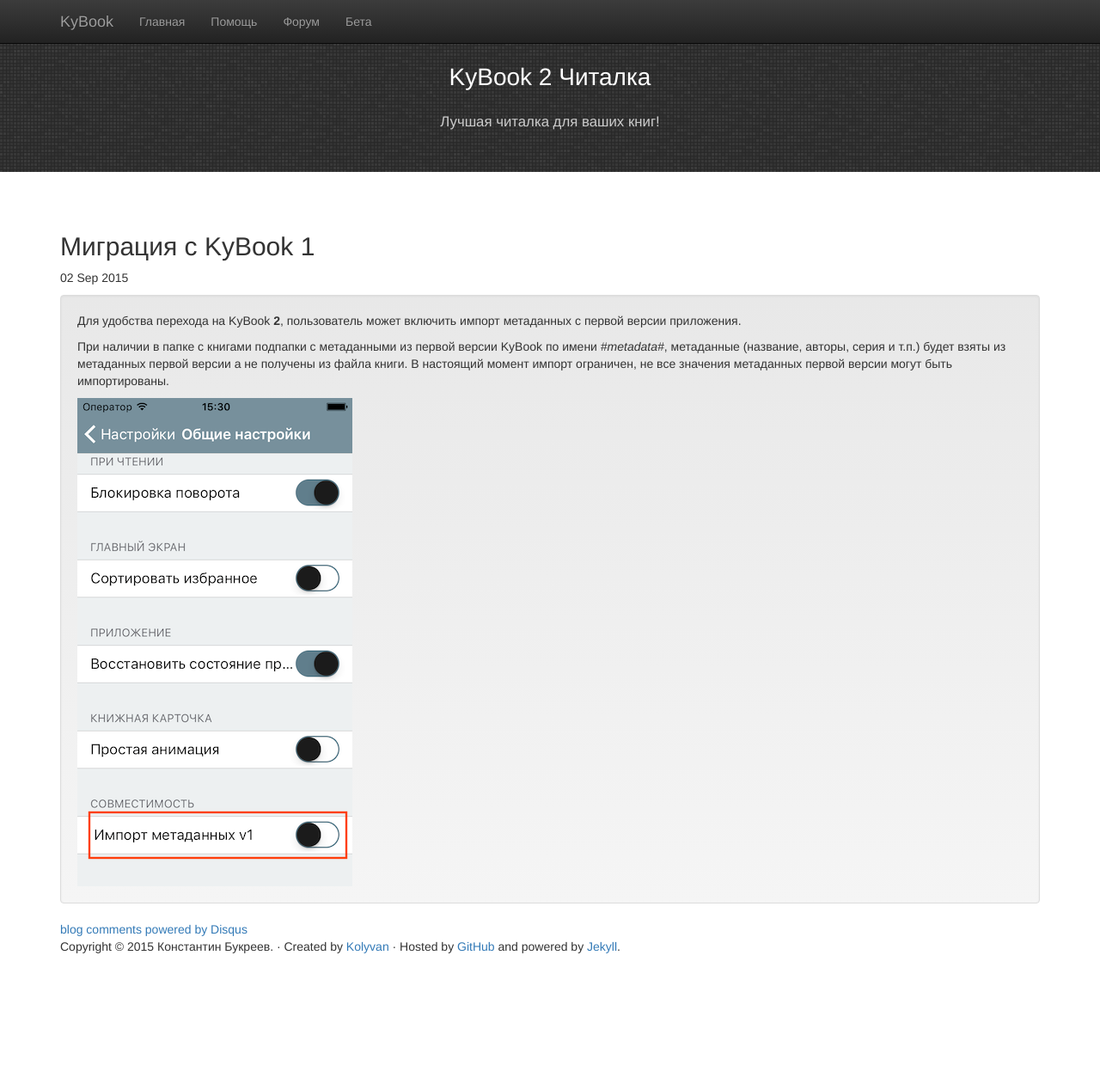
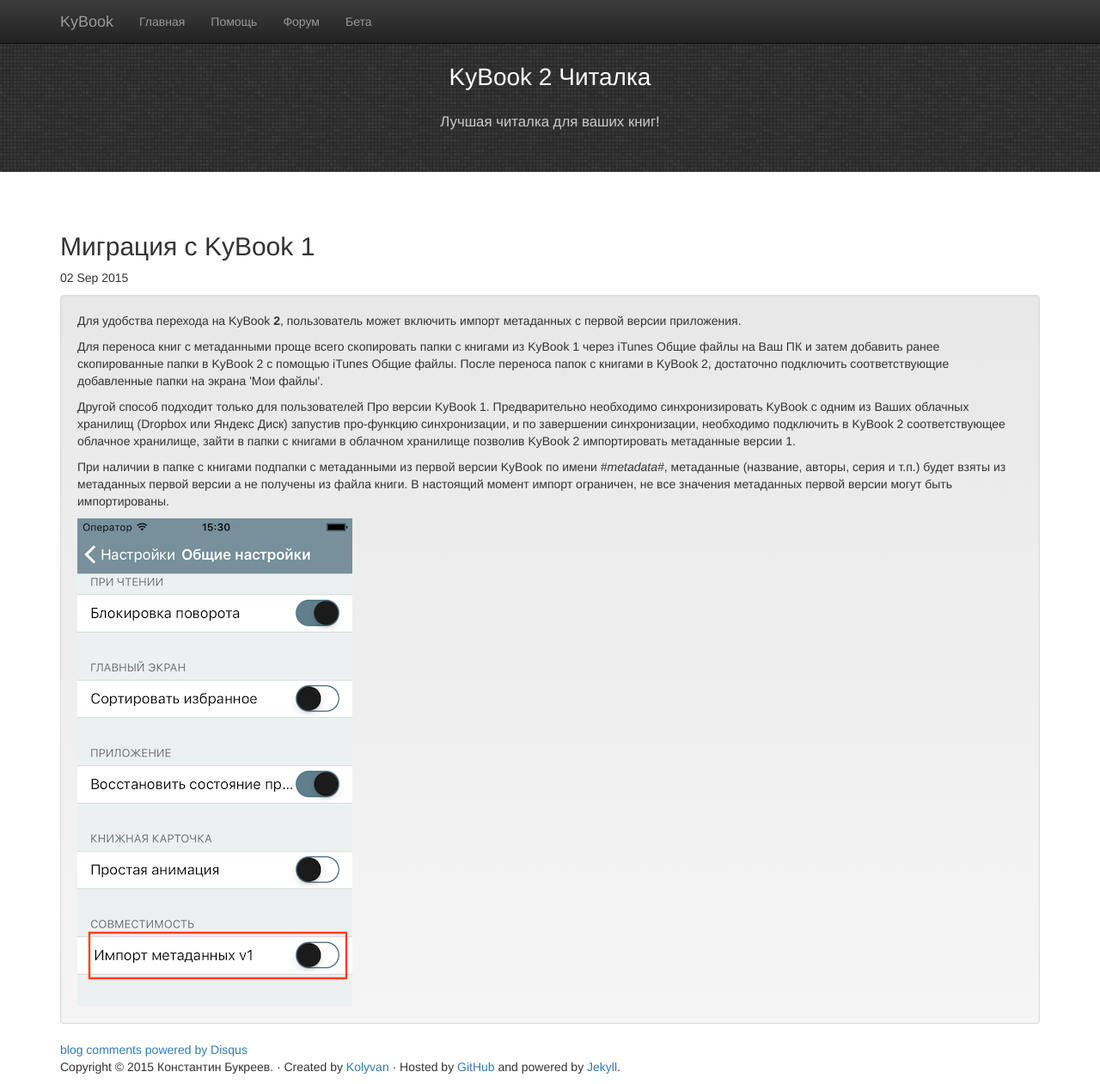
Before and after one commit to kolyvan/kybook-reader.com, a Jekyll site: the page built from faq/ru/_posts/2015-09-02-migration.html, in a window 1280 px wide and 1261 px high. Shown: the whole window at 86% size. Built offline with Jekyll 4.4.1, drawn with Linux system fonts in a browser that asks for light colours; nearby versions of some CDN libraries; comment, search, counter and statistics services are not loaded.

Commit message:
update /faq/ru/migration

```diff
--- a/faq/ru/_posts/2015-09-02-migration.html
+++ b/faq/ru/_posts/2015-09-02-migration.html
@@ -6,6 +6,10 @@
 <div>
 <p>Для удобства перехода на KyBook <strong>2</strong>, пользователь может включить импорт метаданных с первой версии приложения.</p>
 
+<p>Для переноса книг с метаданными проще всего скопировать папки с книгами из KyBook 1 через iTunes Общие файлы на Ваш ПК и затем добавить ранее скопированные папки в KyBook 2 с помощью iTunes Общие файлы. После переноса папок с книгами в KyBook 2, достаточно подключить соответствующие добавленные папки на экрана 'Мои файлы'.</p>
+
+<p>Другой способ подходит только для пользователей Про версии KyBook 1. Предварительно необходимо синхронизировать KyBook с одним из Ваших облачных хранилищ (Dropbox или Яндекс Диск) запустив про-функцию синхронизации, и по завершении синхронизации, необходимо подключить в KyBook 2 соответствующее облачное хранилище, зайти в папки с книгами в облачном хранилище позволив KyBook 2 импортировать метаданные версии 1.</p>
+
 <p>При наличии в папке с книгами подпапки c метаданными из первой версии KyBook по имени <em>#metadata#</em>, метаданные (название, авторы, серия и т.п.) будет взяты из метаданных первой версии а не получены из файла книги. В настоящий момент импорт ограничен, не все значения метаданных первой версии могут быть импортированы.</p>
 </div>
 
```
